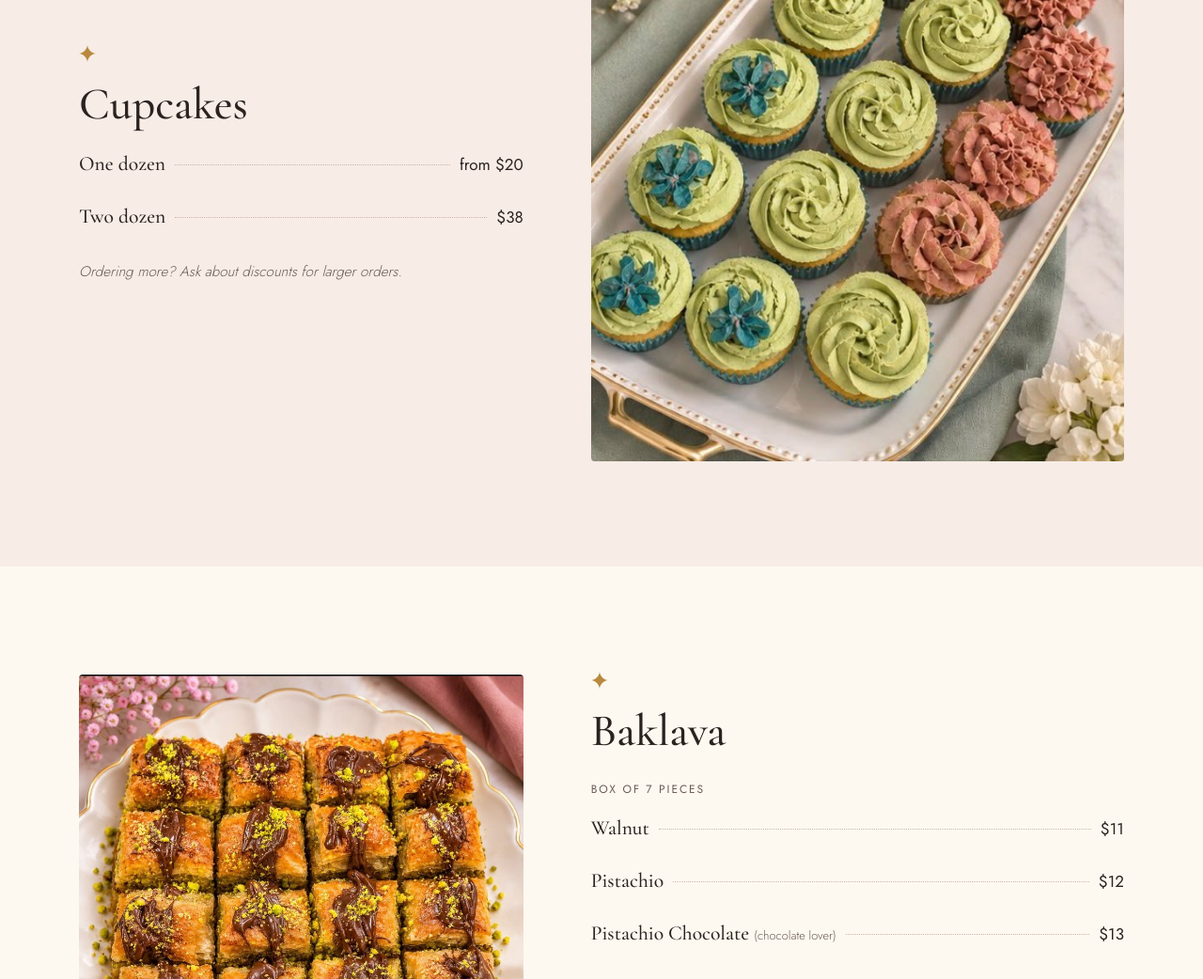
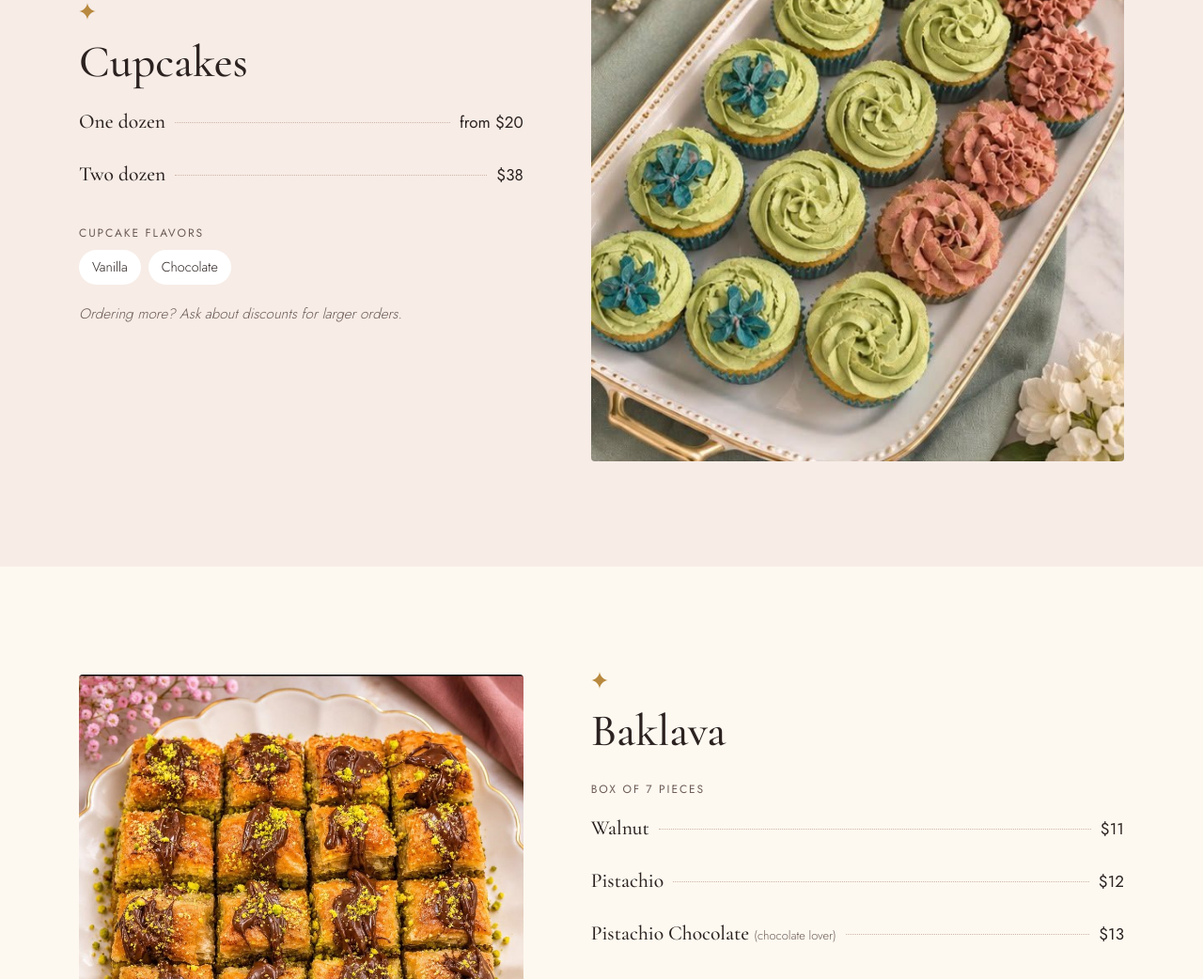
Before and after one commit to rmanooch/Sugarloop, a plain HTML site: page cakes.html in a window 1280 px wide. Shown: the part 1969-3011 px from the top of the page at 94% size. Drawn offline with nearby package versions, Linux system fonts and the light colour scheme.

Commit message:
Menu: list cupcake flavors (vanilla, chocolate)
Co-Authored-By: Claude Opus 5.5 <noreply@anthropic.com>
Claude-Session: https://claude.ai/code/session_013eVhfZhZFVxUrEwQNXGAte

```diff
--- a/cakes.html
+++ b/cakes.html
@@ -8,7 +8,7 @@
   <link rel="preconnect" href="https://fonts.googleapis.com">
   <link rel="preconnect" href="https://fonts.gstatic.com" crossorigin>
   <link href="https://fonts.googleapis.com/css2?family=Cormorant+Garamond:ital,wght@0,500;1,500&family=Jost:wght@300;400;500&display=swap" rel="stylesheet">
-  <link rel="stylesheet" href="css/style.css?v=17">
+  <link rel="stylesheet" href="css/style.css?v=18">
   <link rel="icon" type="image/png" href="images/favicon.png">
   <link rel="apple-touch-icon" href="images/apple-touch-icon.png">
   <link rel="canonical" href="https://www.sugarloopco.com/cakes.html">
@@ -108,6 +108,11 @@
             <li><span class="item">One dozen</span><span class="leader"></span><span class="price">from $20</span></li>
             <li><span class="item">Two dozen</span><span class="leader"></span><span class="price">$38</span></li>
           </ul>
+          <h3>Cupcake flavors</h3>
+          <ul class="flavor-list">
+            <li>Vanilla</li>
+            <li>Chocolate</li>
+          </ul>
           <p class="menu-note">Ordering more? Ask about discounts for larger orders.</p>
         </div>
       </div>
--- a/css/style.css
+++ b/css/style.css
@@ -376,6 +376,8 @@ img { max-width: 100%; display: block; }
   background: var(--soft);
 }
 
+.section--soft .flavor-list li { background: #fff; }
+
 .menu-note { color: var(--ink-soft); font-size: 0.95rem; font-style: italic; margin: 18px 0 0; }
 
 /* Each row is sized so photos keep their own shape (nothing cropped) and line up top and bottom */
```
Also changed, not shown: about.html (+1 -1 lines), index.html (+1 -1 lines), order.html (+1 -1 lines), thanks.html (+1 -1 lines).
